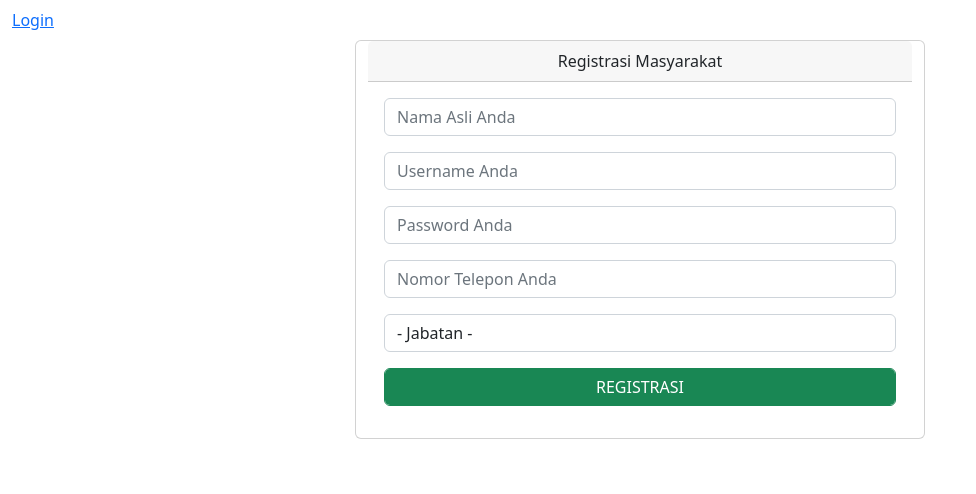
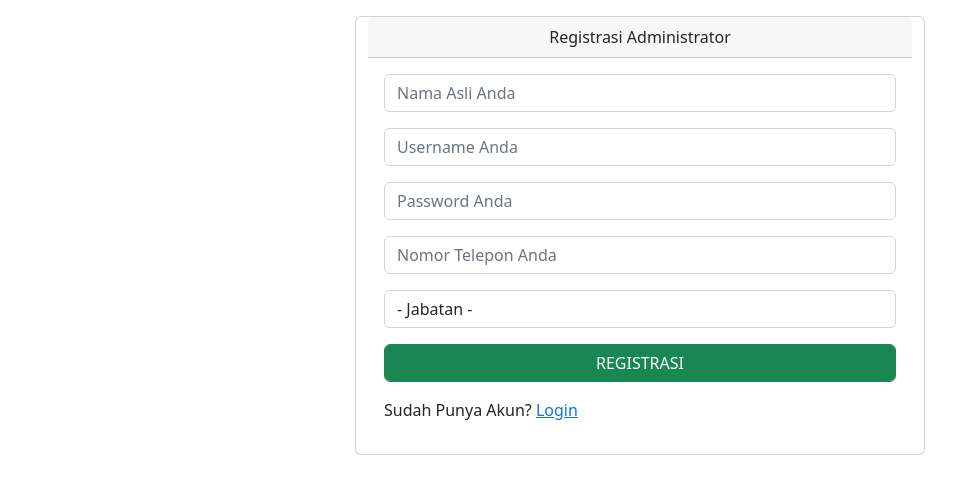
Before and after one commit to VaanFz/PengaduanMasyarakat, a PHP site: page /pengaduan_masyarakat/administrator/registrasi.php in a window 1280 px wide. Shown: the top 494 px of the page, without its empty margins (0-976 px from the left). Run offline with PHP 8.4, Linux system fonts and the light colour scheme; a user stored in the database is signed in.

Commit message:
merapikan frontend

```diff
--- a/administrator/generate_laporan.php
+++ b/administrator/generate_laporan.php
@@ -28,7 +28,7 @@ $getData = mysqli_fetch_all($execQuery, MYSQLI_ASSOC);
             <table class="table table-striped">
                 <thead>
                     <tr>
-                        <th>#</th>
+                        <th>No</th>
                         <th>Nama Pengadu</th>
                         <th>Tanggal Aduan</th>
                         <th>Foto Aduan</th>
--- a/administrator/index.php
+++ b/administrator/index.php
@@ -61,8 +61,10 @@ if ($numRows == 1) {
                     <div class="mb-3">
                         <input type="submit" name="login" value="Login" class="form-control btn btn-success" >
                     </div>
+                    <div>
+                        <span>Belum Punya Akun? </span><a href="./registrasi.php">Daftar</a>
+                    </div>
                 </form>
-                <a href="./registrasi.php">Daftar</a>
                 </div>
             </div>
         </div>
--- a/administrator/registrasi.php
+++ b/administrator/registrasi.php
@@ -41,9 +41,6 @@ if ($execQuery) {
 <nav class="navbar navbar-expand-lg">
     <div class="container-fluid">
         <div class="navbar-nav">
-            <li class="nav-item">
-                <a href="./index.php" >Login</a>
-            </li>
         </div>
     </div>
 </nav>
@@ -51,7 +48,7 @@ if ($execQuery) {
     <div class="row justify-content-center align-midlle">
         <div class="card col-lg-6">
             <div class="card-header">
-                <center>Registrasi Masyarakat</center>
+                <center>Registrasi Administrator</center>
             </div>
             <div class="card-body">
             <form method="POST">
@@ -82,6 +79,9 @@ if ($execQuery) {
                 <div class="mb-3">
                      <input type="submit" name="registrasi" value="REGISTRASI"  class="form-control btn btn-success">
                 </div>
+                <div class="mb-3">
+                    <span>Sudah Punya Akun? </span><a href="./index.php" >Login</a>
+                </div>
             </form>
             </div>
         </div>
--- a/index.php
+++ b/index.php
@@ -78,9 +78,11 @@ if ($numRows == 1) {
                     <div class="mb-3">
                         <input type="submit" name="login" value="Login" class="form-control btn btn-primary" >
                     </div>
+                    <div>
+                        <span>Belum Punya Akun? </span><a href="./masyarakat/registrasi.php" >Daftar</a>
+                    </div>
                 </form>
                 </div>
-                <a href="./masyarakat/registrasi.php" >Daftar</a>
             </div>
         </div>
     </div>
--- a/masyarakat/registrasi.php
+++ b/masyarakat/registrasi.php
@@ -34,9 +34,6 @@ var_dump($query);
 <nav class="navbar navbar-expand-lg">
     <div class="container-fluid">
         <div class="navbar-nav">
-            <li class="nav-item">
-                <a href="../index.php" >Login</a>
-            </li>
         </div>
     </div>
 </nav>
@@ -71,6 +68,9 @@ var_dump($query);
                 <div class="mb-3">
                 <input type="submit" name="registrasi" value="registrasi" class="form-control btn btn-primary">
                 </div>
+                <div>
+                    <span>Sudah Punya Akun? </span><a href="../index.php" >Login</a>
+                </div>
             </form>
             </div>
         </div>
```
